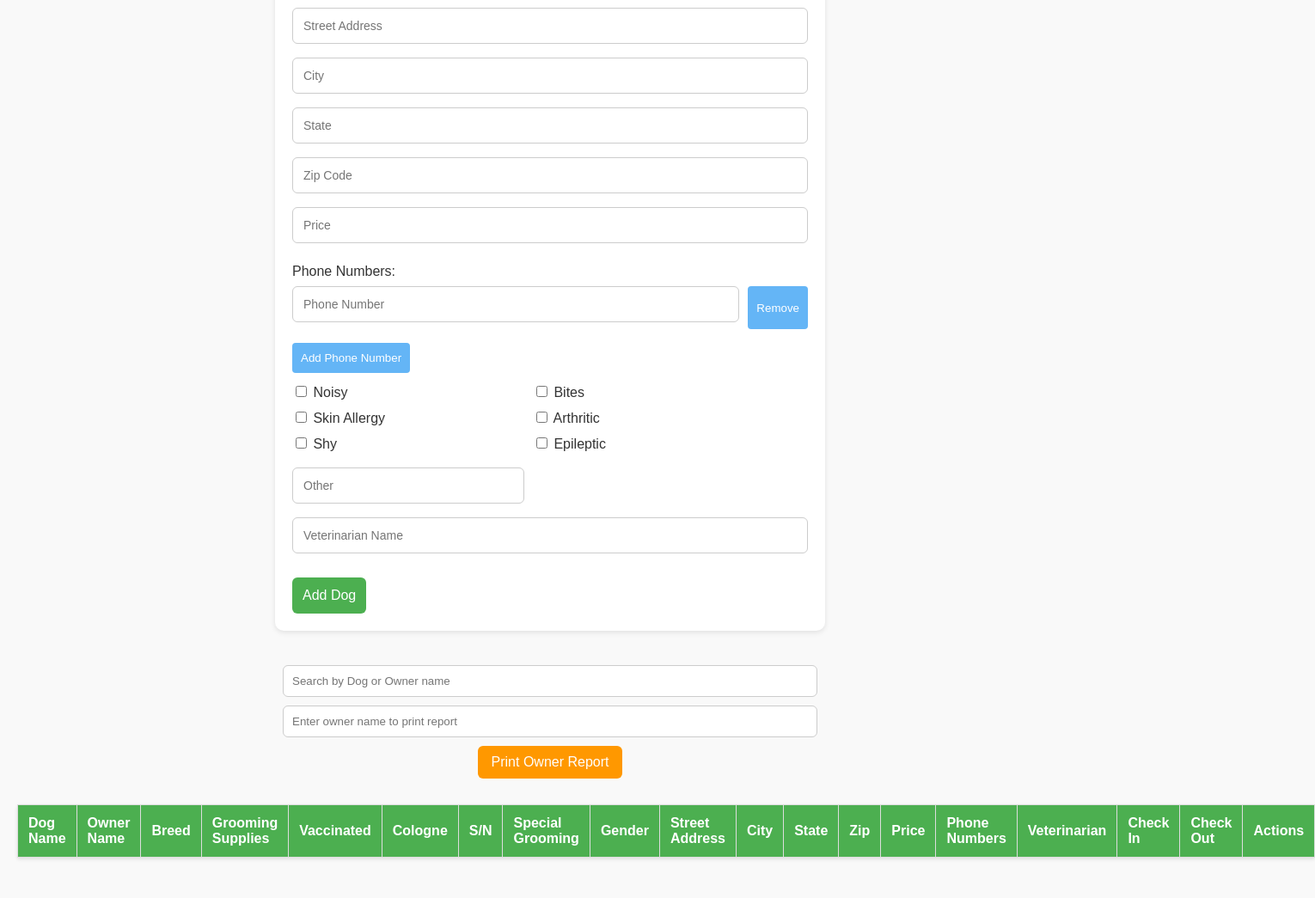
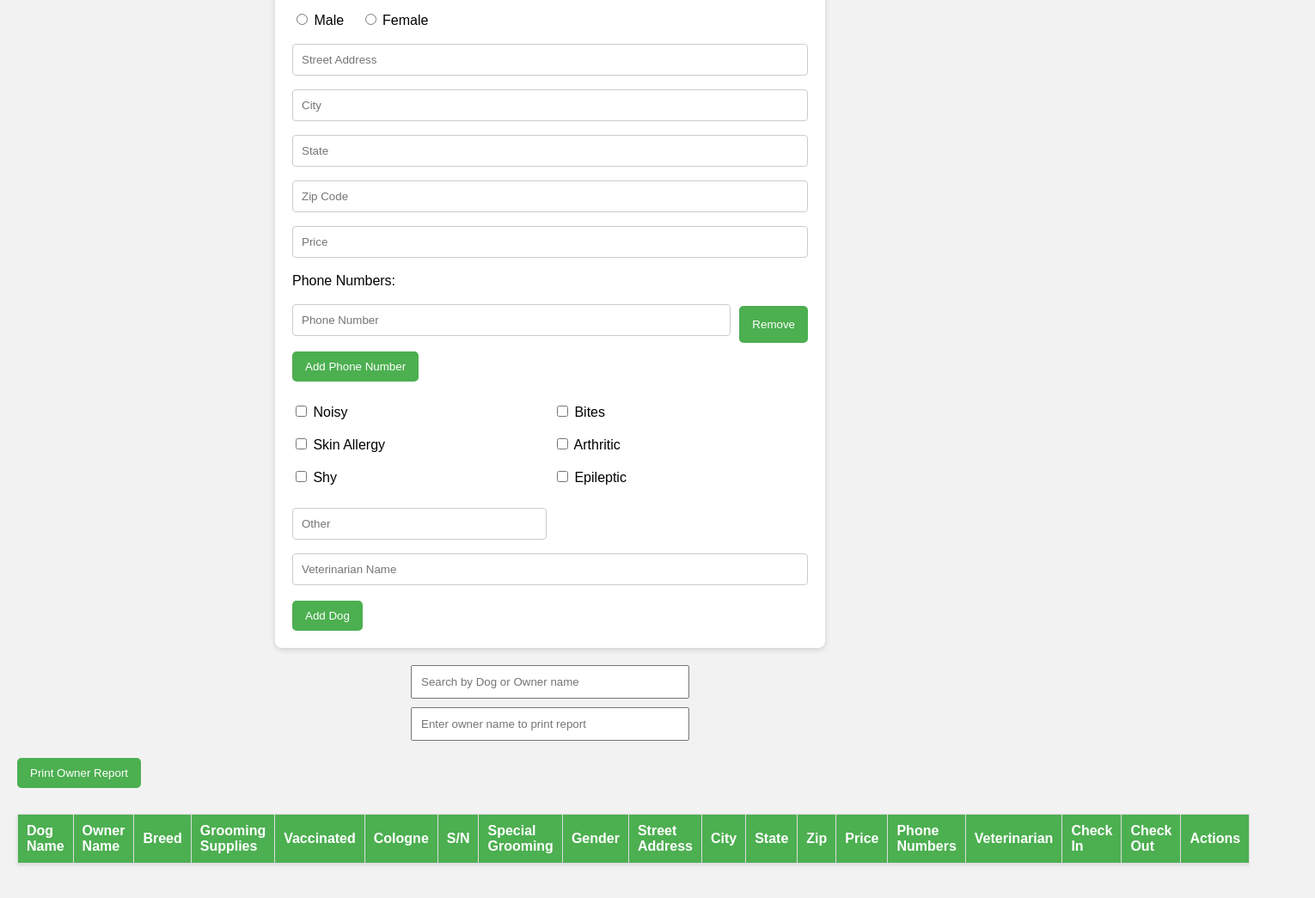
Before and after one commit to fartv8/dog-records, a plain HTML site: page index.html in a window 1280 px wide. Shown: the part 501-1546 px from the top of the page at 86% size, 1530 px wide, since content can reach past the window. Before the commit the page ends 1519 px from the top, so only its background shows below. Drawn offline with Linux system fonts and the light colour scheme.

Commit message:
style.css

```diff
--- a/style.css
+++ b/style.css
@@ -1,194 +1,110 @@
-/* Reset & Body Setup */
 body {
   font-family: Arial, sans-serif;
-  background-color: #f9f9f9;
+  background-color: #f2f2f2;
   margin: 0;
   padding: 20px;
+}
+
+h1 {
+  text-align: center;
   color: #333;
 }
 
-/* Header */
-h1 {
-  text-align: center;
-  color: #2e7d32;
-  margin-bottom: 30px;
-}
-
-/* Form Styling */
 form {
+  background-color: white;
   max-width: 600px;
-  margin: 0 auto 40px auto;
+  margin: 20px auto;
   padding: 20px;
-  background-color: #fff;
-  border-radius: 10px;
-  box-shadow: 0 2px 6px rgba(0, 0, 0, 0.1);
+  border-radius: 8px;
+  box-shadow: 0 2px 6px rgba(0, 0, 0, 0.15);
 }
 
 form input[type="text"],
 form textarea {
   width: 100%;
-  padding: 12px;
+  padding: 10px;
   margin: 8px 0;
   border: 1px solid #ccc;
-  border-radius: 6px;
+  border-radius: 4px;
   box-sizing: border-box;
-  font-size: 14px;
 }
 
-textarea {
-  resize: vertical;
+label {
+  display: block;
+  margin-top: 10px;
 }
 
-/* Gender Radio Buttons */
 .gender-radio {
-  margin: 12px 0;
-}
-.gender-radio label {
-  margin-right: 20px;
-  font-weight: 500;
+  margin: 10px 0;
 }
 
-/* Phone Number Section */
-.phone-numbers-container {
-  margin-top: 16px;
+.gender-radio label {
+  margin-right: 15px;
+  display: inline-block;
 }
+
+button[type="submit"],
+button[type="button"],
+.print-btn {
+  background-color: #4CAF50;
+  color: white;
+  border: none;
+  padding: 10px 15px;
+  border-radius: 5px;
+  cursor: pointer;
+  margin-top: 10px;
+}
+
+button:hover {
+  background-color: #45a049;
+}
+
 .phone-number-row {
   display: flex;
   gap: 10px;
-  margin-bottom: 8px;
+  margin-top: 10px;
 }
+
 .phone-number-row input {
   flex: 1;
 }
-.phone-number-row button {
-  background-color: #e57373;
-  color: white;
-  border: none;
-  border-radius: 4px;
-  padding: 8px 10px;
-  cursor: pointer;
-}
-.phone-number-row button:hover {
-  background-color: #d32f2f;
+
+.health-checklist {
+  margin-top: 15px;
+  display: grid;
+  grid-template-columns: 1fr 1fr;
+  gap: 8px;
 }
 
-/* Add Phone Number Button */
-form button[type="button"] {
-  background-color: #64b5f6;
-  color: white;
-  border: none;
-  border-radius: 4px;
-  padding: 10px;
-  margin-top: 8px;
-  cursor: pointer;
-}
-form button[type="button"]:hover {
-  background-color: #1976d2;
-}
-
-/* Health Checklist */
-.health-checklist {
-  display: flex;
-  flex-wrap: wrap;
-  gap: 10px;
-  margin-top: 12px;
-}
-.health-checklist label {
-  width: 45%;
-}
-
-/* Submit Button */
-form button[type="submit"] {
-  background-color: #4caf50;
-  color: white;
-  border: none;
-  padding: 12px;
-  font-size: 16px;
-  border-radius: 6px;
-  cursor: pointer;
-  margin-top: 20px;
-}
-form button[type="submit"]:hover {
-  background-color: #388e3c;
-}
-
-/* Search & Print Section */
-#searchInput,
-#ownerFilter {
-  width: 100%;
-  max-width: 600px;
-  padding: 10px;
-  margin: 10px auto;
-  display: block;
-  border: 1px solid #ccc;
-  border-radius: 6px;
-}
-.print-btn {
-  background-color: #ff9800;
-  color: white;
-  border: none;
-  padding: 10px 16px;
-  border-radius: 6px;
-  cursor: pointer;
-  font-size: 16px;
-  display: block;
-  margin: 10px auto 30px auto;
-}
-.print-btn:hover {
-  background-color: #f57c00;
-}
-
-/* Table Styling */
 table {
   width: 100%;
   border-collapse: collapse;
-  background-color: #fff;
-  box-shadow: 0 2px 4px rgba(0, 0, 0, 0.1);
+  margin: 30px 0;
+  background-color: white;
+  box-shadow: 0 2px 4px rgba(0,0,0,0.1);
 }
+
 th, td {
-  padding: 12px;
   border: 1px solid #ddd;
+  padding: 10px;
   text-align: left;
-  vertical-align: middle;
 }
+
 th {
-  background-color: #4caf50;
+  background-color: #4CAF50;
   color: white;
 }
+
 tr:nth-child(even) {
-  background-color: #f2f2f2;
+  background-color: #f9f9f9;
 }
 
-/* Action Buttons */
-.action-buttons {
-  display: flex;
-  gap: 5px;
+input#searchInput,
+input#ownerFilter {
+  width: 300px;
+  padding: 10px;
+  margin: 10px;
+  display: block;
+  margin-left: auto;
+  margin-right: auto;
 }
-.action-buttons button {
-  background-color: #607d8b;
-  color: white;
-  border: none;
-  padding: 6px 10px;
-  border-radius: 4px;
-  cursor: pointer;
-}
-.action-buttons button:hover {
-  background-color: #455a64;
-}
-
-/* Timestamps */
-.timestamp {
-  font-size: 0.8em;
-  color: #777;
-  margin-top: 4px;
-}
-
-/* Responsive */
-@media (max-width: 600px) {
-  .phone-number-row {
-    flex-direction: column;
-  }
-  .health-checklist label {
-    width: 100%;
-  }
-}
```
